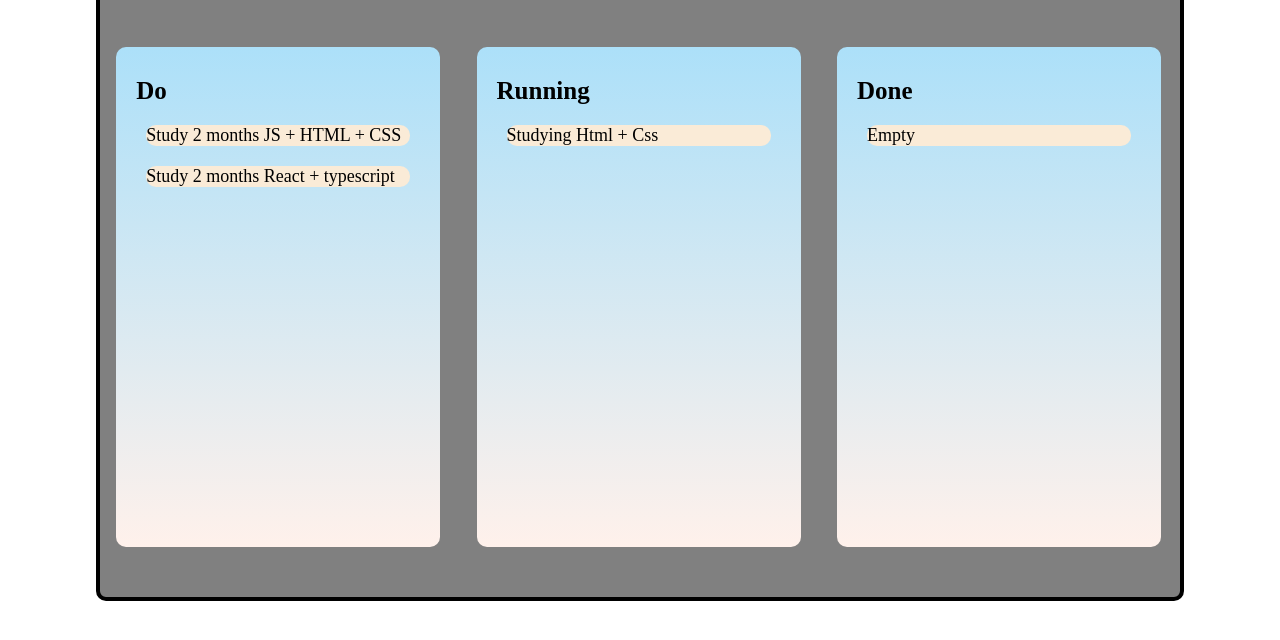
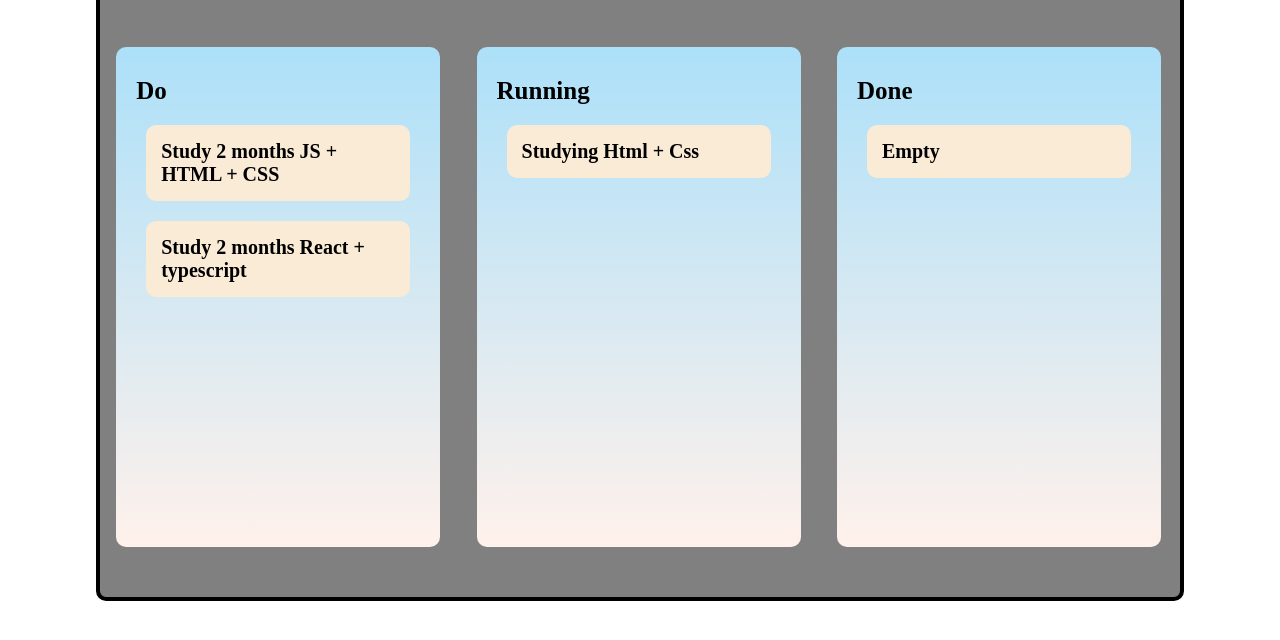
Before and after one commit to rwgit2023/to-do, a plain HTML site: page index.html in a window 1280 px wide. Shown: the part 64-704 px from the top of the page. Drawn offline with Linux system fonts and the light colour scheme.

Commit message:
Fourthy Commit

```diff
--- a/src/css/style.css
+++ b/src/css/style.css
@@ -71,6 +71,9 @@ main{
     border: none;
     margin: 20px 10px;
     border-radius: 10px;
+    font-size: 20px;
+    font-weight: bold;
+    padding: 15px 15px;
 
 
 }
```
Also changed, not shown: index.html (+3 -0 lines).
